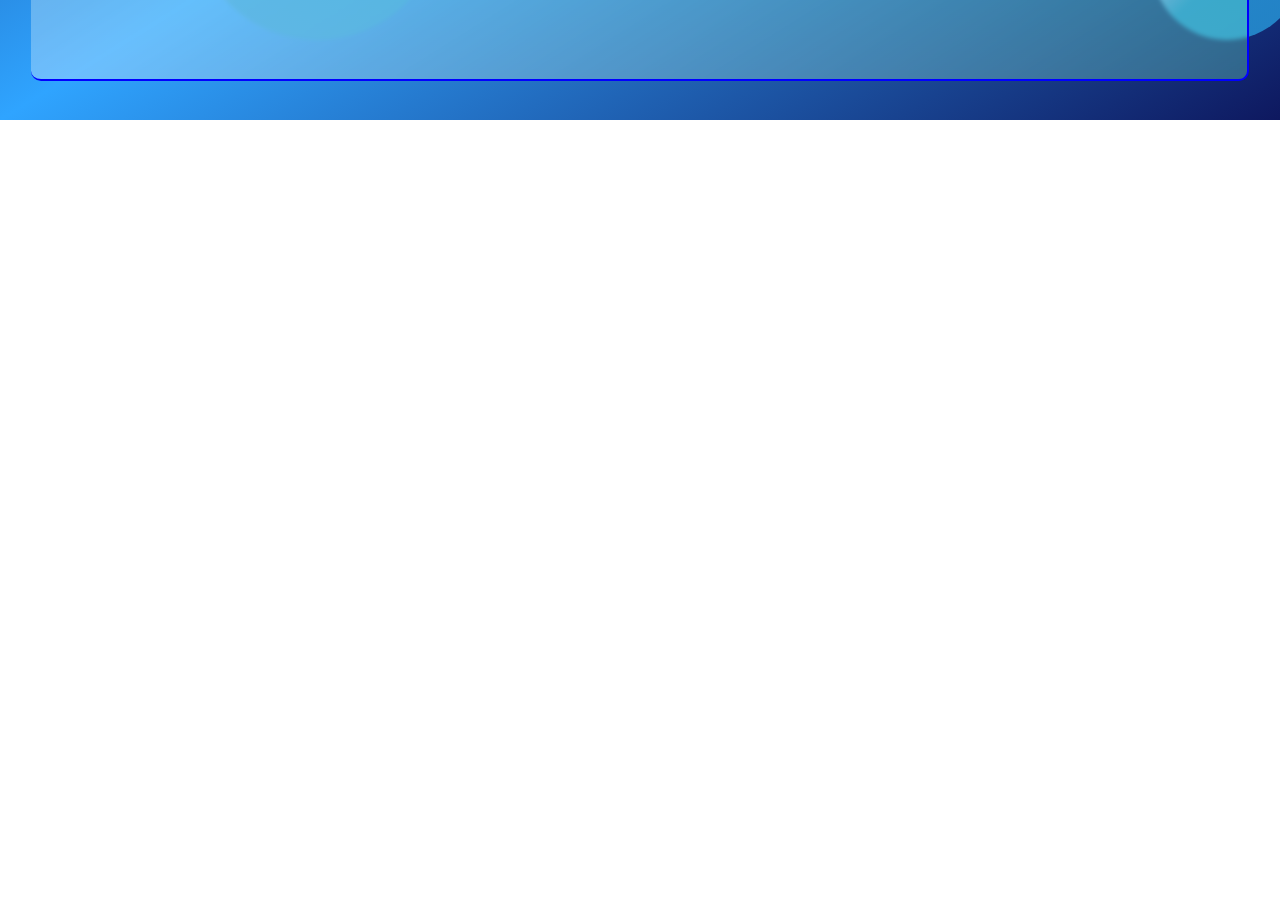
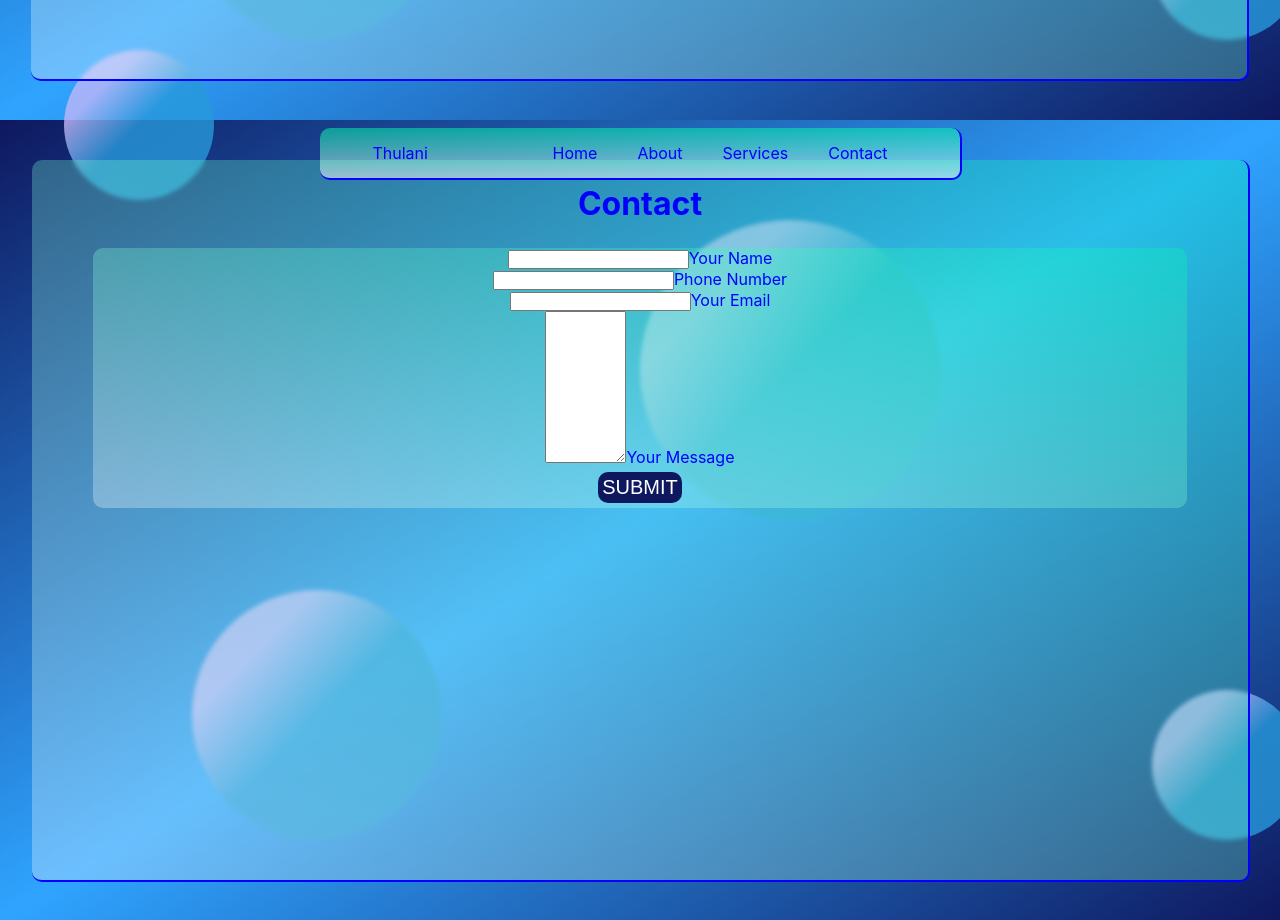
Before and after one commit to Sthukzin/Portfolio, a React (Create React App) app: page / in a window 1280 px wide. Shown: the part 2280-3200 px from the top of the page. Before the commit the page ends 2400 px from the top, so only its background shows below. Built offline with nearby package versions, Linux system fonts and the light colour scheme.

Commit message:
working on the form
still needs css

```diff
--- a/src/App.js
+++ b/src/App.js
@@ -4,7 +4,7 @@ import Hero from "./components/hero/Hero";
 import About from './components/about/About';
 import Services from "./components/services/Services"
 // import Testimonials from "./components/testimonials/Testimonials"
-// import Contact from "./components/contact/Contact";
+import Contact from "./components/contact/Contact";
 function App() {
   return (
     <>
@@ -13,8 +13,8 @@ function App() {
       <About />
       <Services/>
       {/*
-      <Testimonials />
-      <Contact /> */}
+      <Testimonials /> */}
+  <Contact />
     </>
 
   );
--- a/src/components/contact/Contact.css
+++ b/src/components/contact/Contact.css
@@ -0,0 +1,40 @@
+.contactContainer{
+    position: relative;
+    height: 100vh;
+    width: 100%;
+    background-image: linear-gradient(to right bottom,#0E185F,#2FA4FF,#0E185F);
+    justify-content: center;
+    align-items: center;
+}
+.contactGlass{
+    position: inherit;
+    border: 2px;
+    border-style: solid;
+    border-color: blue;
+    border-top: none;
+    border-left: none;
+    border-radius: 10px 10px 10px 10px;
+    width: 95%;
+    height: 90vh;
+    background: linear-gradient(to right top,rgba(255,255,255,0.3),rgba(0,255,171, 0.3));
+    backdrop-filter: blur(2px);
+    z-index: 2;
+    justify-content: space-around;
+    left: 2.5%;
+    top: 5%;
+}
+.contactHeader{
+    display: flex;
+    justify-content: center;
+    padding-top: 2%;
+}
+.contactText{
+    background: linear-gradient(to right top,rgba(255,255,255,0.3),rgba(0,255,171, 0.3));
+    border-radius: 10px 10px 10px 10px;
+    text-align: center;
+    width: 90%;
+    display: flex;
+    justify-content: center;
+    margin: auto;
+    margin-top: 2%;
+}
--- a/src/components/contact/Contact.jsx
+++ b/src/components/contact/Contact.jsx
@@ -1,10 +1,48 @@
 import "./Contact.css";
-
+import Nav from "../nav/Nav"
 import React from 'react'
 
 const Contact = () => {
   return (
-    <div>Contact</div>
+    <div className="contactContainer" id="contact">
+    <Nav />
+    <div className="contactGlass">
+      <div className="contactGlass-container">
+        <h1 className="contactHeader">Contact</h1>
+        <div className="contactText">
+
+        <form action="">
+         <div className="inputGroup">
+          <input type="text" id="name" />
+          <label htmlFor="name">Your Name</label>
+         </div>
+
+         <div className="inputGroup">
+          <input type="text" id="number" />
+          <label htmlFor="number">Phone Number</label>
+         </div>
+
+         <div className="inputGroup">
+          <input type="text" id="email" />
+          <label htmlFor="email">Your Email</label>
+         </div>
+
+         <div className="inputGroup">
+          <textarea name="" id="message" cols="8" rows="10"></textarea>
+          <label htmlFor="message">Your Message</label>
+         </div>
+         <button type="submit">Submit</button>
+
+        </form>
+        </div>
+
+      </div>
+    </div>
+    <div className="circle circle1"></div>
+    <div className="circle circle2"></div>
+    <div className="circle circle3"></div>
+    <div className="circle circle4"></div>
+  </div>
   )
 }
 
```
